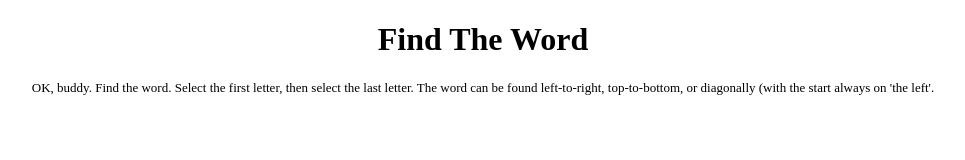
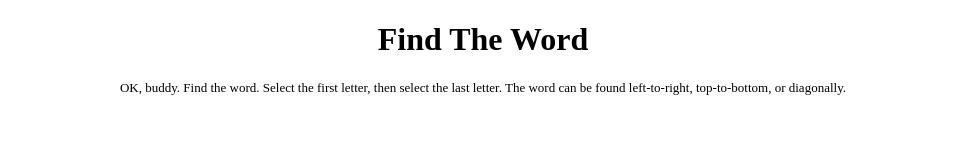
Before and after one commit to rickumali/WordGame, a plain HTML site: page index.html in a window 1280 px wide. Shown: the whole page, without its empty margins (157-1122 px from the left). Drawn offline with nearby package versions, Linux system fonts and the light colour scheme; a script that the page names is missing.

Commit message:
Fixed text.
I'm going to make it so that the word can start from either direction.

```diff
--- a/index.html
+++ b/index.html
@@ -10,7 +10,7 @@
 </head>
 <body>
 <h1>Find The Word</h1>
-<p class="instructions">OK, buddy. Find the word. Select the first letter, then select the last letter. The word can be found left-to-right, top-to-bottom, or diagonally (with the start always on 'the left'.</p>
+<p class="instructions">OK, buddy. Find the word. Select the first letter, then select the last letter. The word can be found left-to-right, top-to-bottom, or diagonally.</p>
 <div id="game_block">
 </div>
 </body>
```
